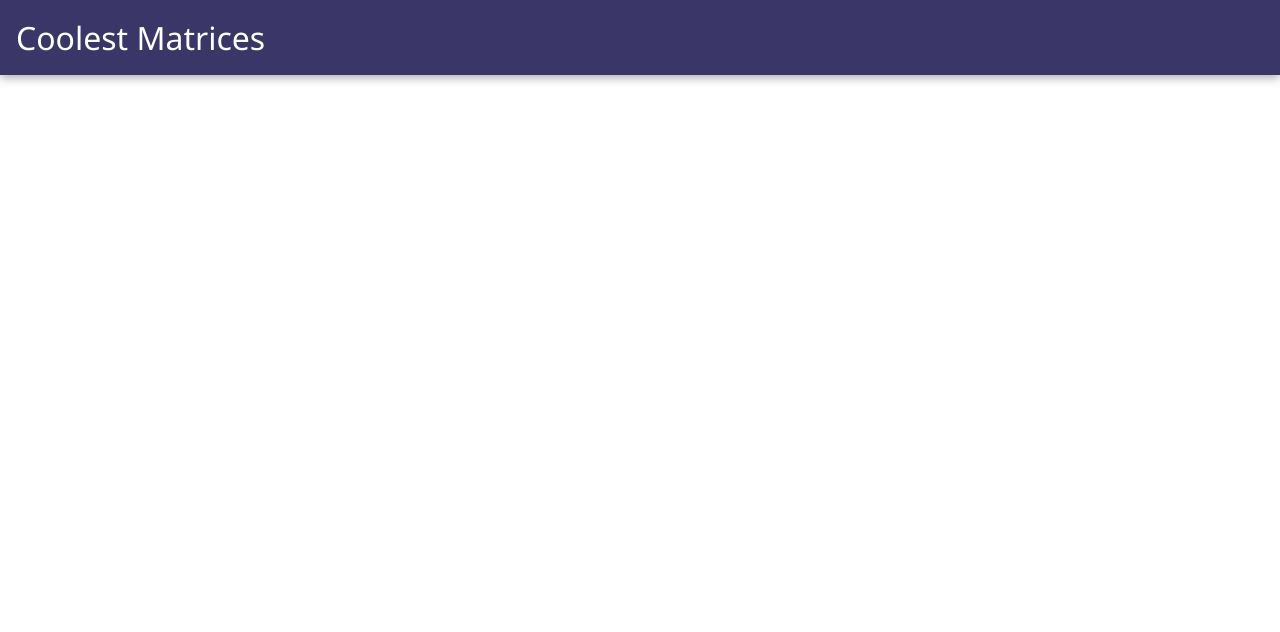
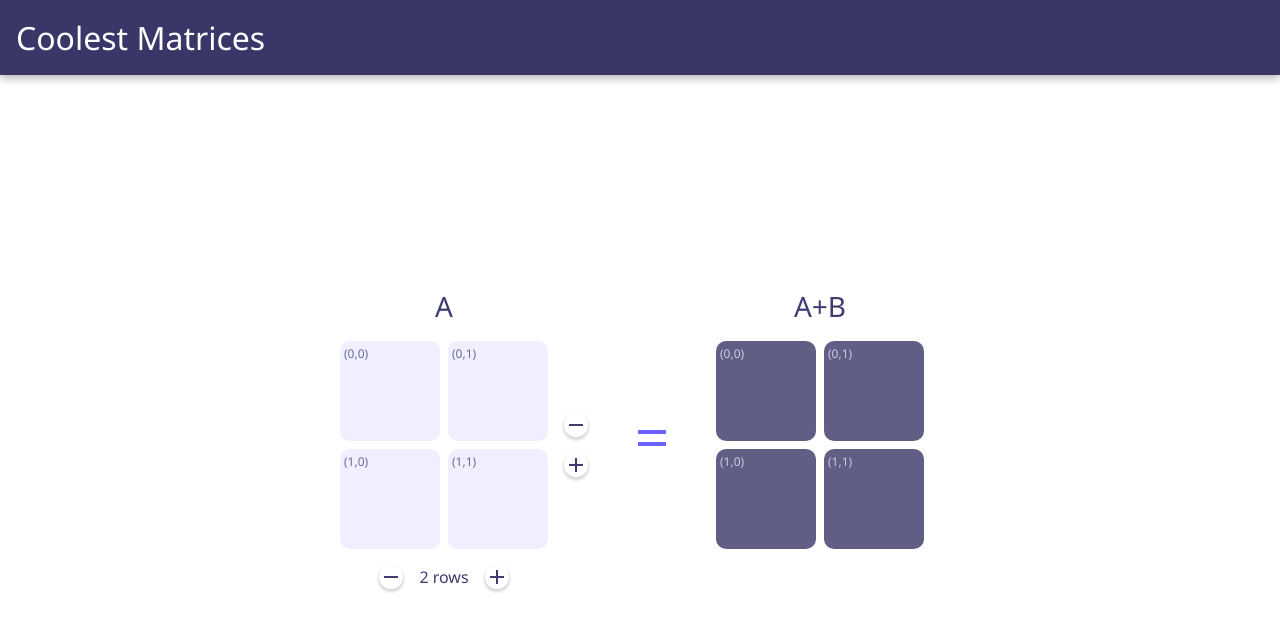
Before and after one commit to nitzanhen/matrices, a React (Vite) app in the folder packages/frontend-react/: page /matrix/transpose in a window 1280 px wide. Shown: the top 632 px of the page. Built offline with nearby package versions, Linux system fonts and the light colour scheme.

Commit message:
Add Matrix transpose page

```diff
--- a/packages/frontend-react/src/App.tsx
+++ b/packages/frontend-react/src/App.tsx
@@ -5,6 +5,7 @@ import { Route, Switch } from "react-router";
 import { TopBar } from "./components/TopBar";
 import { MatrixAdditionPage } from "./pages/MatrixAdditionPage";
 import { MatrixMultiplicationPage } from "./pages/MatrixMultiplicationPage";
+import { MatrixTransposePage } from './pages/MatrixTransposePage';
 import { WelcomePage } from "./pages/WelcomePage";
 
 const useStyles = createUseStyles(
@@ -50,6 +51,9 @@ function App() {
           <Route path="/matrix/product">
             <MatrixMultiplicationPage />
           </Route>
+          <Route path="/matrix/transpose">
+            <MatrixTransposePage />
+          </Route>
         </Switch>
       </main>
     </div>
--- /dev/null
+++ b/packages/frontend-react/src/pages/MatrixTransposePage.tsx
@@ -0,0 +1,42 @@
+import React, { useEffect } from "react";
+import { createUseStyles } from "react-jss";
+import { Equal } from "../components/svg/Equal";
+import { Matrix } from "../matrix/Matrix";
+import { useMatrix } from "../matrix/useMatrix";
+import { transpose } from "../operations";
+import classes from "./operation.module.css";
+
+const useStyles = createUseStyles({
+  inputMatrix: {
+    alignSelf: "center",
+  },
+});
+
+/**
+ * Page in which the transpose of a matrix can be calulated. Rendered at /matrix/transpose.
+ */
+export const MatrixTransposePage: React.VFC = () => {
+  const matrix = useMatrix({ label: "A" });
+  const tranposed = useMatrix({ label: "A+B", readonly: true });
+
+  useEffect(() => {
+    const result = transpose(matrix.cells);
+    if (result) {
+      tranposed.setCells(result);
+    } else {
+      tranposed.clear();
+    }
+  }, [matrix.cells, tranposed.setCells, tranposed.clear]);
+
+  const { inputMatrix } = useStyles();
+
+  return (
+    <div className={classes.root}>
+      <div className={classes.content}>
+        <Matrix {...matrix.toProps()} className={inputMatrix} />
+        <Equal />
+        <Matrix {...tranposed.toProps()} />
+      </div>
+    </div>
+  );
+};
```
